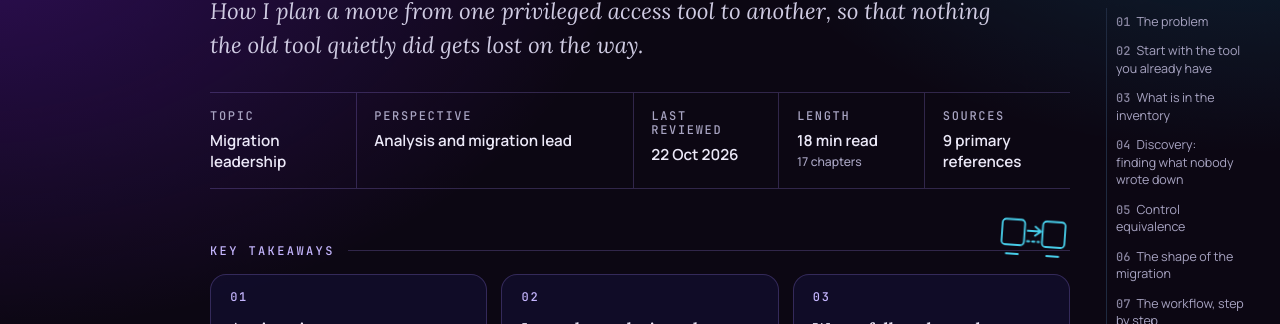
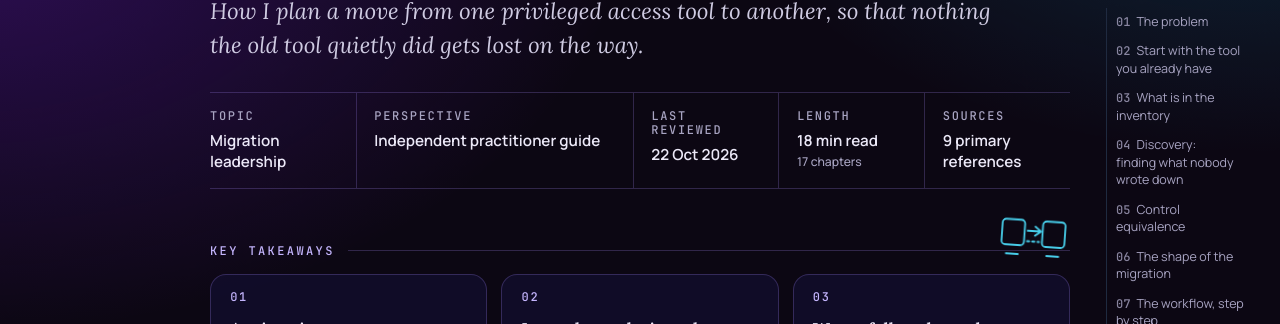
Before and after one commit to trivediroshan1-ui/trivediroshan1-ui.github.io, a Jekyll site: the page case-studies/migration-planning/index.html, which Jekyll copies as it is, in a window 1280 px wide and 900 px high, scrolled down 468 px. Shown: the part 130-454 px from the top of the window. Built offline with Jekyll 4.4.1, drawn with Linux system fonts in a browser that asks for light colours.

Commit message:
Label migration-planning as independent practitioner guide

```diff
--- a/case-studies/migration-planning/index.html
+++ b/case-studies/migration-planning/index.html
@@ -80,7 +80,8 @@
         <p class="eyebrow">Migration leadership &middot; Case study</p>
         <h1>Privileged Access Migration Planning</h1>
         <p class="dek">How I plan a move from one privileged access tool to another, so that nothing the old tool quietly did gets lost on the way.</p>
-        <p class="meta">Analysis and migration lead &middot; <span class="reviewed">Last reviewed 22 Oct 2026</span></p>
+        <p class="meta">Independent practitioner guide &middot; <span class="reviewed">Last reviewed 22 Oct 2026</span></p>
+        <p class="meta">A general guide from my own practice and public sources. Not a description of any employer’s systems, data or projects.</p>
       </header>
 
       <div class="tldr">
```
